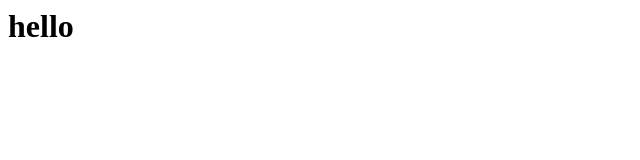
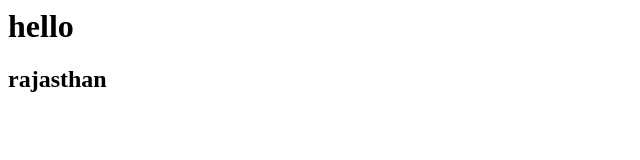
Before and after one commit to Ankitsingh7659/jenkins-repo, a plain HTML site: page index.html in a window 1280 px wide. Shown: the whole page, without its empty margins (0-640 px from the left). Drawn offline with Linux system fonts and the light colour scheme.

Commit message:
Update index.html

```diff
--- a/index.html
+++ b/index.html
@@ -1 +1,2 @@
 <h1> hello  </h1>
+<h2>rajasthan</h2>
```
